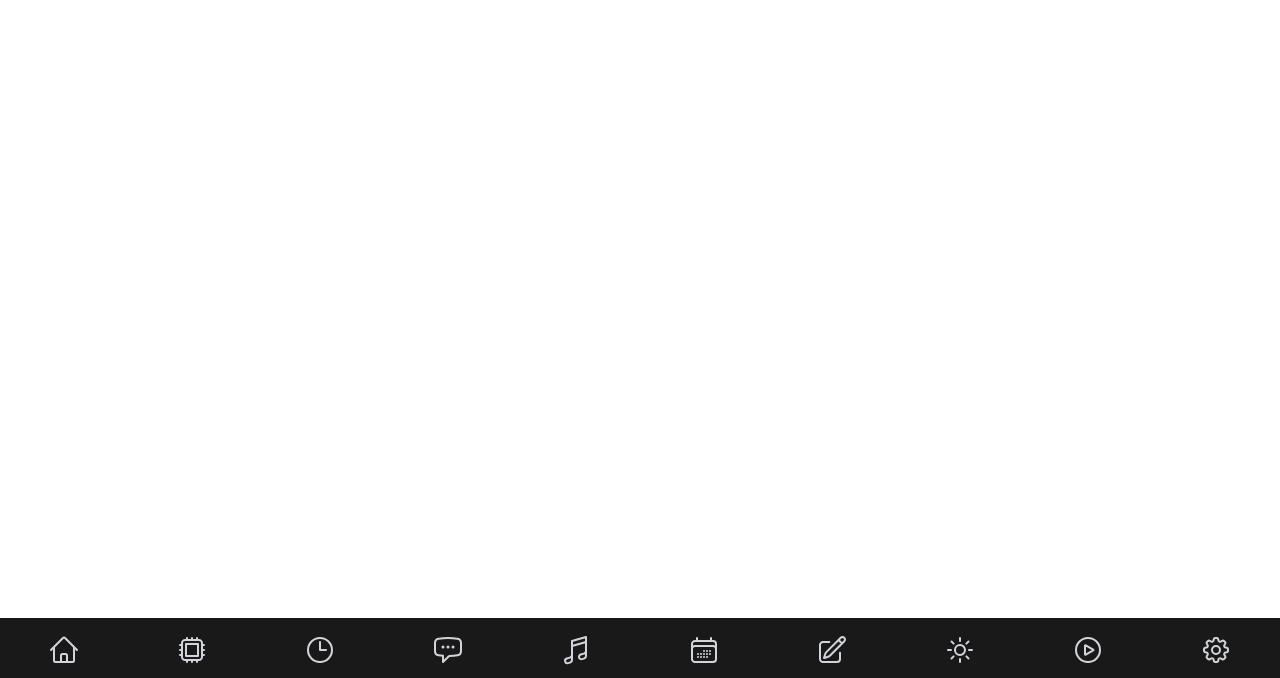
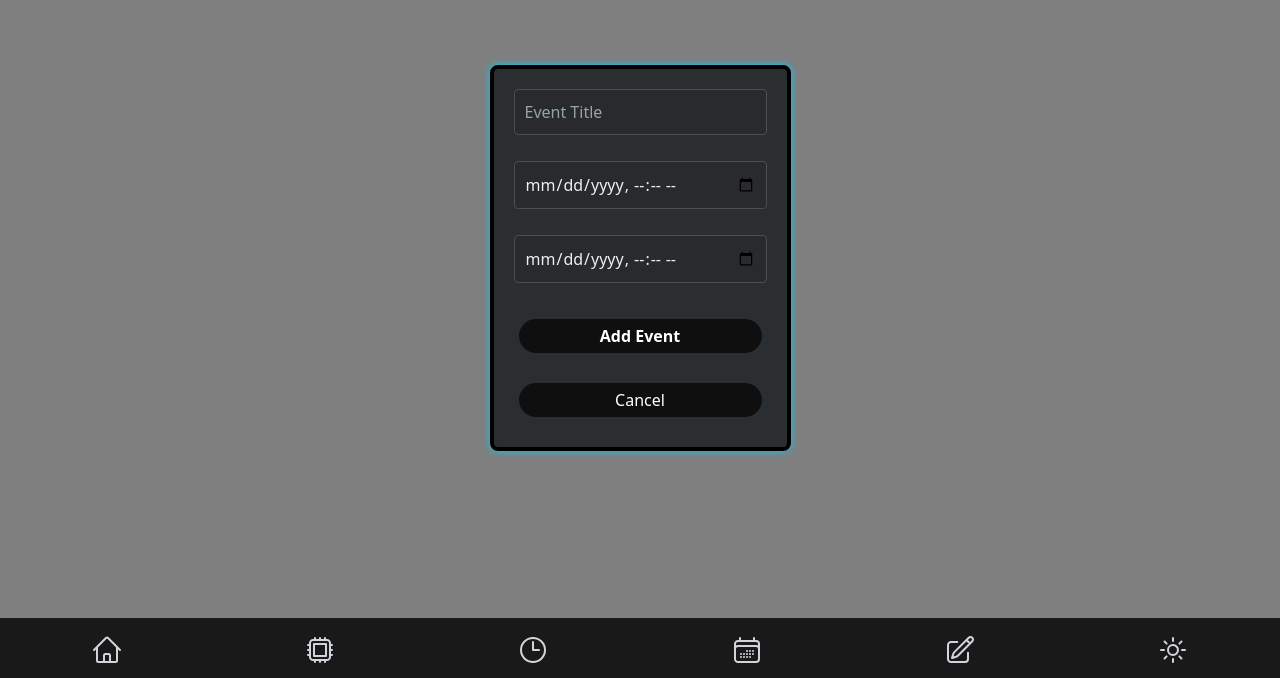
Before and after one commit to gabrielmermer/disconnect, a Nuxt app: page /createEvents in a window 1280 px wide. Before the commit this address had no page. Shown: the part 122-800 px from the top of the page. Built offline with nearby package versions, Linux system fonts and the light colour scheme.

Commit message:
notes and alarm local storage and calander

```diff
--- a/components/NavBar.vue
+++ b/components/NavBar.vue
@@ -33,26 +33,8 @@
           </div>
         </NuxtLink>
       </li>
-      <li class="flex-1">
-        <NuxtLink to="chat">
-          <div class="nav-link">
-            <svg xmlns="http://www.w3.org/2000/svg" fill="none" viewBox="0 0 24 24" stroke-width="1.5" stroke="currentColor" class="w-6 h-6">
-  <path stroke-linecap="round" stroke-linejoin="round" d="M8.625 9.75a.375.375 0 1 1-.75 0 .375.375 0 0 1 .75 0Zm0 0H8.25m4.125 0a.375.375 0 1 1-.75 0 .375.375 0 0 1 .75 0Zm0 0H12m4.125 0a.375.375 0 1 1-.75 0 .375.375 0 0 1 .75 0Zm0 0h-.375m-13.5 3.01c0 1.6 1.123 2.994 2.707 3.227 1.087.16 2.185.283 3.293.369V21l4.184-4.183a1.14 1.14 0 0 1 .778-.332 48.294 48.294 0 0 0 5.83-.498c1.585-.233 2.708-1.626 2.708-3.228V6.741c0-1.602-1.123-2.995-2.707-3.228A48.394 48.394 0 0 0 12 3c-2.392 0-4.744.175-7.043.513C3.373 3.746 2.25 5.14 2.25 6.741v6.018Z" />
-</svg>
 
-          </div>
-        </NuxtLink>
-      </li>
-      <li class="flex-1">
-        <NuxtLink to="music">
-          <div class="nav-link">
-            <svg xmlns="http://www.w3.org/2000/svg" fill="none" viewBox="0 0 24 24" stroke-width="1.5" stroke="currentColor" class="w-6 h-6">
-  <path stroke-linecap="round" stroke-linejoin="round" d="m9 9 10.5-3m0 6.553v3.75a2.25 2.25 0 0 1-1.632 2.163l-1.32.377a1.803 1.803 0 1 1-.99-3.467l2.31-.66a2.25 2.25 0 0 0 1.632-2.163Zm0 0V2.25L9 5.25v10.303m0 0v3.75a2.25 2.25 0 0 1-1.632 2.163l-1.32.377a1.803 1.803 0 0 1-.99-3.467l2.31-.66A2.25 2.25 0 0 0 9 15.553Z" />
-</svg>
 
-          </div>
-        </NuxtLink>
-      </li>
       <li class="flex-1">
         <NuxtLink to="calender">
           <div class="nav-link">
@@ -83,28 +65,7 @@
           </div>
         </NuxtLink>
       </li>
-      <li class="flex-1">
-        <NuxtLink to="youtube">
-          <div class="nav-link">
-            <svg xmlns="http://www.w3.org/2000/svg" fill="none" viewBox="0 0 24 24" stroke-width="1.5" stroke="currentColor" class="w-6 h-6">
-  <path stroke-linecap="round" stroke-linejoin="round" d="M21 12a9 9 0 1 1-18 0 9 9 0 0 1 18 0Z" />
-  <path stroke-linecap="round" stroke-linejoin="round" d="M15.91 11.672a.375.375 0 0 1 0 .656l-5.603 3.113a.375.375 0 0 1-.557-.328V8.887c0-.286.307-.466.557-.327l5.603 3.112Z" />
-</svg>
 
-          </div>
-        </NuxtLink>
-      </li>
-      <li class="flex-1">
-        <NuxtLink to="settings">
-          <div class="nav-link">
-            <svg xmlns="http://www.w3.org/2000/svg" fill="none" viewBox="0 0 24 24" stroke-width="1.5" stroke="currentColor" class="w-6 h-6">
-  <path stroke-linecap="round" stroke-linejoin="round" d="M10.343 3.94c.09-.542.56-.94 1.11-.94h1.093c.55 0 1.02.398 1.11.94l.149.894c.07.424.384.764.78.93.398.164.855.142 1.205-.108l.737-.527a1.125 1.125 0 0 1 1.45.12l.773.774c.39.389.44 1.002.12 1.45l-.527.737c-.25.35-.272.806-.107 1.204.165.397.505.71.93.78l.893.15c.543.09.94.559.94 1.109v1.094c0 .55-.397 1.02-.94 1.11l-.894.149c-.424.07-.764.383-.929.78-.165.398-.143.854.107 1.204l.527.738c.32.447.269 1.06-.12 1.45l-.774.773a1.125 1.125 0 0 1-1.449.12l-.738-.527c-.35-.25-.806-.272-1.203-.107-.398.165-.71.505-.781.929l-.149.894c-.09.542-.56.94-1.11.94h-1.094c-.55 0-1.019-.398-1.11-.94l-.148-.894c-.071-.424-.384-.764-.781-.93-.398-.164-.854-.142-1.204.108l-.738.527c-.447.32-1.06.269-1.45-.12l-.773-.774a1.125 1.125 0 0 1-.12-1.45l.527-.737c.25-.35.272-.806.108-1.204-.165-.397-.506-.71-.93-.78l-.894-.15c-.542-.09-.94-.56-.94-1.109v-1.094c0-.55.398-1.02.94-1.11l.894-.149c.424-.07.765-.383.93-.78.165-.398.143-.854-.108-1.204l-.526-.738a1.125 1.125 0 0 1 .12-1.45l.773-.773a1.125 1.125 0 0 1 1.45-.12l.737.527c.35.25.807.272 1.204.107.397-.165.71-.505.78-.929l.15-.894Z" />
-  <path stroke-linecap="round" stroke-linejoin="round" d="M15 12a3 3 0 1 1-6 0 3 3 0 0 1 6 0Z" />
-</svg>
-
-          </div>
-        </NuxtLink>
-      </li>
     </ul>
   </div>
 </template>
--- a/pages/calender.vue
+++ b/pages/calender.vue
@@ -1,17 +1,17 @@
+<template>
+
+  <div   class="calendar-container relative">
 
 
-<template>
-  <div class="calendar-container relative">
-    <div class="calendar-header">
-      <h1>Calendar</h1>
-    </div>
 
     <vue-cal :key="calendarKey" :events="events" style="height: 570px;"></vue-cal>
 
 
+    <NuxtLink to="/createEvents" >
+
 <button
-  class="fixed bottom-20 right-14 text-white font-bold py-2 px-4 rounded-full "
-  @click="showAddEventForm = true" id="plusBtn">
+class="fixed bottom-15 right-14 text-white font-bold py-2 px-4 rounded-full "
+id="plusBtn">
   <svg class="w-9 h-9 text-gray-800 dark:text-white" aria-hidden="true" xmlns="http://www.w3.org/2000/svg" fill="currentColor" viewBox="0 0 20 20">
 <path d="M9.546.5a9.5 9.5 0 1 0 9.5 9.5 9.51 9.51 0 0 0-9.5-9.5ZM13.788 11h-3.242v3.242a1 1 0 1 1-2 0V11H5.304a1 1 0 0 1 0-2h3.242V5.758a1 1 0 0 1 2 0V9h3.242a1 1 0 1 1 0 2Z"/>
 </svg>
@@ -19,122 +19,33 @@
 </button>
 
 
+</NuxtLink>
 
-    <div
-      class="fixed inset-0  bottom-10  flex justify-center items-center"
-      v-show="showAddEventForm">
 
-      <div class="backdrop"></div>
+</div>
 
-      <form
-        class="bg-white p-6 rounded-lg shadow-lg"
-        @submit.prevent="addEvent">
-        <input
-          type="text"
-          v-model="newEvent.title"
-          placeholder="Event Title"
-          required
-          class="block w-full px-4 py-2 mb-4 border rounded"/>
-        <input
-          type="datetime-local"
-          v-model="newEvent.start"
-          required
-          class="block w-full px-4 py-2 mb-4 border rounded" />
-        <input
-          type="datetime-local"
-          v-model="newEvent.end"
-          required
-          class="block w-full px-4 py-2 mb-4 border rounded"/>
-        <button
-          type="submit"
-          class="bg-gray-900 text-white font-bold py-2 px-4 rounded" >
-          Add Event
-        </button>
-        <button
-
-          @click="showAddEventForm = false">
-          Cancel
-        </button>
-      </form>
-    </div>
-  </div>
 </template>
-
-<script setup>
-import { ref } from 'vue';
-
-import VueCal from 'vue-cal';
-
-import 'vue-cal/dist/vuecal.css';
 
 
 
+<script setup>
+import { onMounted } from 'vue';
+import VueCal from 'vue-cal';
+import 'vue-cal/dist/vuecal.css';
+
 const events = ref([]);
-const showAddEventForm = ref(false);
-const newEvent = reactive({
-  title: '',
-  start: '',
-  end: '',
-});
+
 const calendarKey = ref(0);
 
-
-const addEvent = () => {
-  if (newEvent.title && newEvent.start && newEvent.end) {
-    const formattedStart = newEvent.start.replace('T', ' ');
-    const formattedEnd = newEvent.end.replace('T', ' ');
-
-    events.value.push({
-      start: formattedStart,
-      end: formattedEnd,
-      title: newEvent.title,
-      class: 'custom-class',
-      background: true
+onMounted(() => {
+  if (localStorage.getItem('calendarEvents')) {
+    events.value = JSON.parse(localStorage.getItem('calendarEvents'));
+  }
 });
-
-    newEvent.title = '';
-    newEvent.start = '';
-    newEvent.end = '';
-    showAddEventForm.value = false;
-    calendarKey.value++;
-  } else {
-    alert('Please fill all the fields');
-  }
-};
 </script>
 
 
-
-
 <style scoped>
-
-
-form {
-
-  display: flex;
-  flex-direction: column;
-  gap: 10px;
-  background-color: #2b2e31;
-  padding: 20px;
-  border-radius: 8px;
-  box-shadow: 0 0 7px rgb(0, 204, 255);
-  border: 4px solid #000000;
-  position: relative;
-  z-index: 1000;
-}
-
-
-input {
-  border: 1px solid #4e4e4e;
-  background-color: #282a2d;
-  color: #ecf0f1;
-  padding: 10px;
-  border-radius: 4px;
-}
-
-input::placeholder {
-  color: #95a5a6;
-}
 
 
 button {
@@ -148,20 +59,10 @@ button {
 
 }
 
-.backdrop {
-  position: fixed;
-  top: 0;
-  left: 0;
-  width: 100%;
-  height: 100%;
-  background-color: rgba(0, 0, 0, 0.5);
-  backdrop-filter: blur(5px);
-  z-index: 999;
-}
 
 
 
-#plusBtn{
+#plusBtn {
   box-shadow: 0 0 7px rgb(0, 204, 255);
 }
 
@@ -180,6 +81,4 @@ button {
   border-bottom: 1px solid #333;
   font-size: xx-large;
 }
-
-
 </style>
--- /dev/null
+++ b/pages/createEvents.vue
@@ -0,0 +1,137 @@
+<template>
+  <div class="screen">
+    <div class="fixed inset-0 bottom-10 flex justify-center items-center" v-show="showAddEventForm">
+      <div class="backdrop"></div>
+
+      <form class="bg-white p-6 rounded-lg shadow-lg" @submit.prevent="addEvent">
+        <input type="text" v-model="newEvent.title" placeholder="Event Title" required class="block w-full px-4 py-2 mb-4 border rounded"/>
+        <input type="datetime-local" v-model="newEvent.start" required class="block w-full px-4 py-2 mb-4 border rounded" />
+        <input type="datetime-local" v-model="newEvent.end" required class="block w-full px-4 py-2 mb-4 border rounded"/>
+        <button type="submit" class="bg-gray-900 text-white font-bold py-2 px-4 rounded">Add Event</button>
+        <button @click="showAddEventForm = false">Cancel</button>
+      </form>
+    </div>
+  </div>
+</template>
+
+<script setup>
+import { reactive, ref } from 'vue';
+
+const newEvent = reactive({
+  title: '',
+  start: '',
+  end: ''
+});
+const showAddEventForm = ref(true);
+
+const addEvent = () => {
+  if (newEvent.title && newEvent.start && newEvent.end) {
+    let events = [];
+    if (localStorage.getItem('calendarEvents')) {
+      events = JSON.parse(localStorage.getItem('calendarEvents'));
+    }
+
+    const formattedStart = newEvent.start.replace('T', ' ');
+    const formattedEnd = newEvent.end.replace('T', ' ');
+
+    events.push({
+      start: formattedStart,
+      end: formattedEnd,
+      title: newEvent.title,
+      class: 'custom-class',
+      background: true
+    });
+
+    localStorage.setItem('calendarEvents', JSON.stringify(events));
+
+    newEvent.title = '';
+    newEvent.start = '';
+    newEvent.end = '';
+    showAddEventForm.value = false;
+    window.location.href = '/calender';
+  } else {
+    alert('Please fill all the fields');
+  }
+};
+</script>
+
+<style scoped>
+.screen{
+  background-color: #000000;
+}
+
+form {
+
+
+  display: flex;
+  flex-direction: column;
+  gap: 10px;
+  background-color: #2b2e31;
+  padding: 20px;
+  border-radius: 8px;
+  box-shadow: 0 0 7px rgb(0, 204, 255);
+  border: 4px solid #000000;
+  position: relative;
+  z-index: 1000;
+}
+
+
+input {
+  border: 1px solid #4e4e4e;
+  background-color: #282a2d;
+  color: #ecf0f1;
+  padding: 10px;
+  border-radius: 4px;
+}
+
+input::placeholder {
+  color: #95a5a6;
+}
+
+
+button {
+  padding: 5px 5px;
+  background-color: #0f0f0f;
+  color: white;
+  border: none;
+  border-radius: 50px;
+  cursor: pointer;
+  transition: background-color 0.3s ease;
+
+}
+
+.backdrop {
+  position: fixed;
+  top: 0;
+  left: 0;
+  width: 100%;
+  height: 100%;
+  background-color: rgba(0, 0, 0, 0.5);
+  backdrop-filter: blur(5px);
+  z-index: 999;
+}
+
+
+
+#plusBtn{
+  box-shadow: 0 0 7px rgb(0, 204, 255);
+}
+
+
+.calendar-container {
+  display: flex;
+  flex-direction: column;
+  height: 100%;
+  background-color: #000000;
+  color: white;
+}
+
+.calendar-header {
+  text-align: center;
+  padding: 8.3px;
+  border-bottom: 1px solid #333;
+  font-size: xx-large;
+}
+
+
+</style>
--- a/pages/index.vue
+++ b/pages/index.vue
@@ -1,5 +1,5 @@
 <template>
-  <div class="home-screen bg-black text-white h-screen flex flex-col justify-between">
+  <div class="home-screen bg-black">
     <div class="time-date-container text-center py-8">
       <div class="text-6xl font-bold">{{ time }}</div>
       <div class="text-xl">{{ date }}</div>
```
Lines whose indentation alone changed are shown as unchanged.
